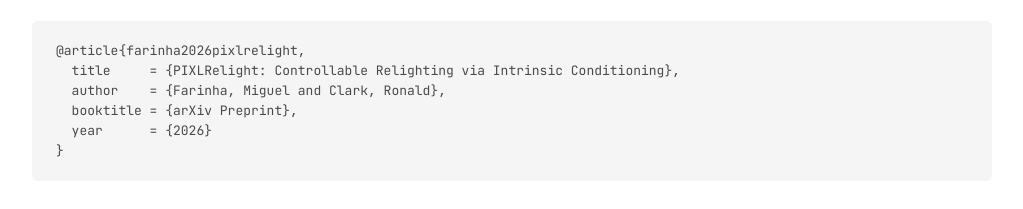
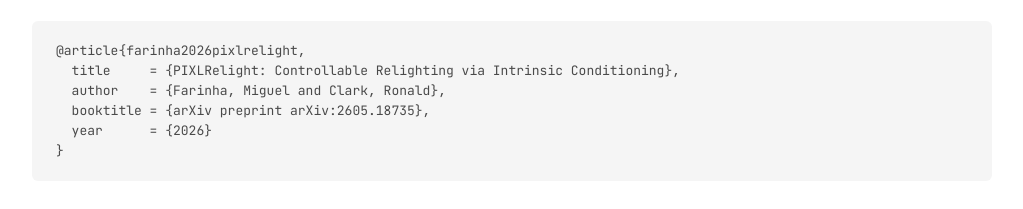
Before and after one commit to mlfarinha/pixl-relight, a plain HTML site: page index.html in a window 1280 px wide. Shown: the part 5476-5685 px from the top of the page, without its empty margins (128-1151 px from the left). Drawn offline with nearby package versions, Linux system fonts and the light colour scheme; no server answers; some icons are missing; a web font is replaced by a local one.

Commit message:
updated bibtex

```diff
--- a/index.html
+++ b/index.html
@@ -252,7 +252,7 @@
     <pre><code>@article{farinha2026pixlrelight,
   title     = {PIXLRelight: Controllable Relighting via Intrinsic Conditioning},
   author    = {Farinha, Miguel and Clark, Ronald},
-  booktitle = {arXiv Preprint},
+  booktitle = {arXiv preprint arXiv:2605.18735},
   year      = {2026}
 }</code></pre>
   </div>
```
